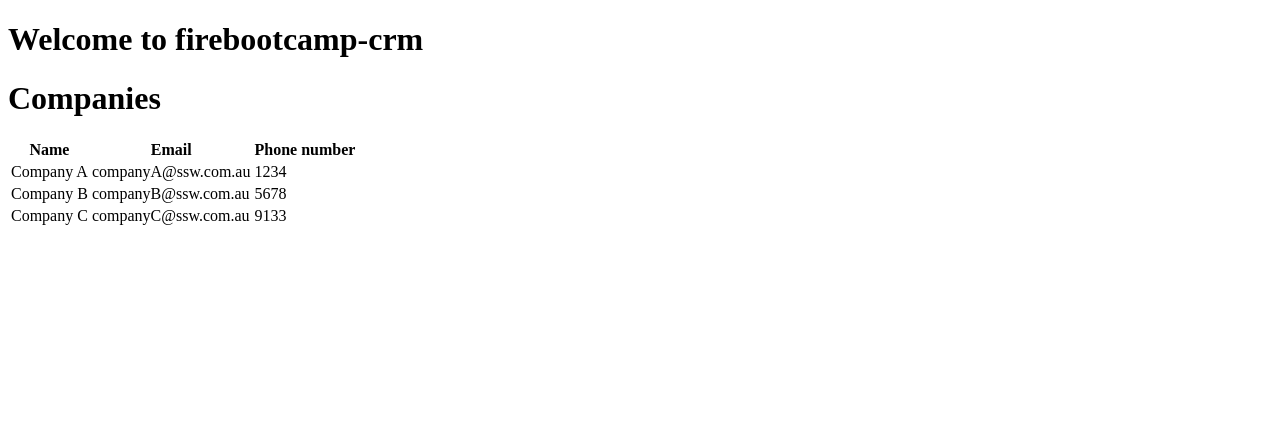
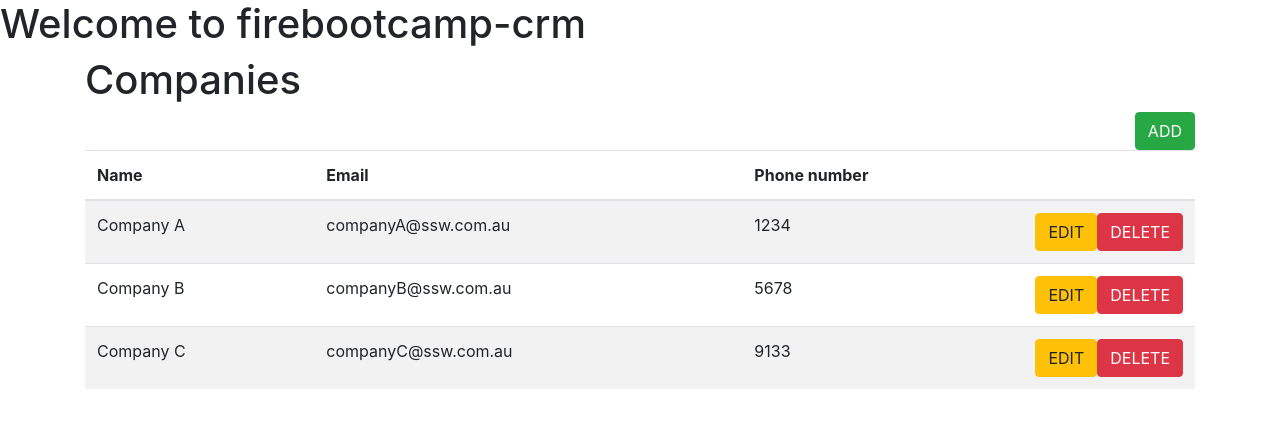
Before and after one commit to SSWConsulting/fbc-angular-2019-11, an Angular app: page / in a window 1280 px wide. Shown: the top 428 px of the page. Built offline with nearby package versions, Linux system fonts and the light colour scheme.

Commit message:
Added bootstrap + update table style

```diff
--- a/angular.json
+++ b/angular.json
@@ -28,7 +28,8 @@
               "src/assets"
             ],
             "styles": [
-              "src/styles.scss"
+              "src/styles.scss",
+              "node_modules/bootstrap/dist/css/bootstrap.min.css"
             ],
             "scripts": []
           },
--- a/package.json
+++ b/package.json
@@ -19,6 +19,8 @@
     "@angular/platform-browser": "~8.2.14",
     "@angular/platform-browser-dynamic": "~8.2.14",
     "@angular/router": "~8.2.14",
+    "@ng-bootstrap/ng-bootstrap": "^5.1.4",
+    "bootstrap": "^4.3.1",
     "rxjs": "~6.4.0",
     "tslib": "^1.10.0",
     "zone.js": "~0.9.1"
--- a/src/app/app.module.ts
+++ b/src/app/app.module.ts
@@ -5,6 +5,7 @@
 import { AppComponent } from './app.component';
 import { FormsModule } from '@angular/forms';
 import { CompanyListComponent } from './company/company-list/company-list.component';
+import { NgbModule } from '@ng-bootstrap/ng-bootstrap';
 
 @NgModule({
   declarations: [
@@ -14,7 +15,8 @@
   imports: [
     BrowserModule,
     AppRoutingModule,
-    FormsModule
+    FormsModule,
+    NgbModule
   ],
   providers: [],
   bootstrap: [AppComponent]
--- a/src/app/company/company-list/company-list.component.html
+++ b/src/app/company/company-list/company-list.component.html
@@ -1,11 +1,15 @@
+<div class="container">
   <h1>Companies</h1>
 
-<table>
+  <button class="btn btn-success float-right">ADD</button>
+
+  <table class="table table-striped">
     <thead>
       <tr>
         <th>Name</th>
         <th>Email</th>
         <th>Phone number</th>
+        <th></th>
       </tr>
     </thead>
     <tbody>
@@ -13,6 +17,11 @@
         <td>{{company.name}}</td>
         <td>{{company.email}}</td>
         <td>{{company.phone}}</td>
+        <td class="table-btn">
+          <button class="btn btn-warning">EDIT</button>
+          <button class="btn btn-danger">DELETE</button>
+        </td>
       </tr>
     </tbody>
   </table>
+</div>
--- a/src/app/company/company-list/company-list.component.scss
+++ b/src/app/company/company-list/company-list.component.scss
@@ -0,0 +1,4 @@
+.table-btn {
+  width: 140px;
+  white-space: nowrap
+}
```
Also changed, not shown: 1 other file (tests, documents, lock files or other folders). Lines whose indentation alone changed are shown as unchanged.
